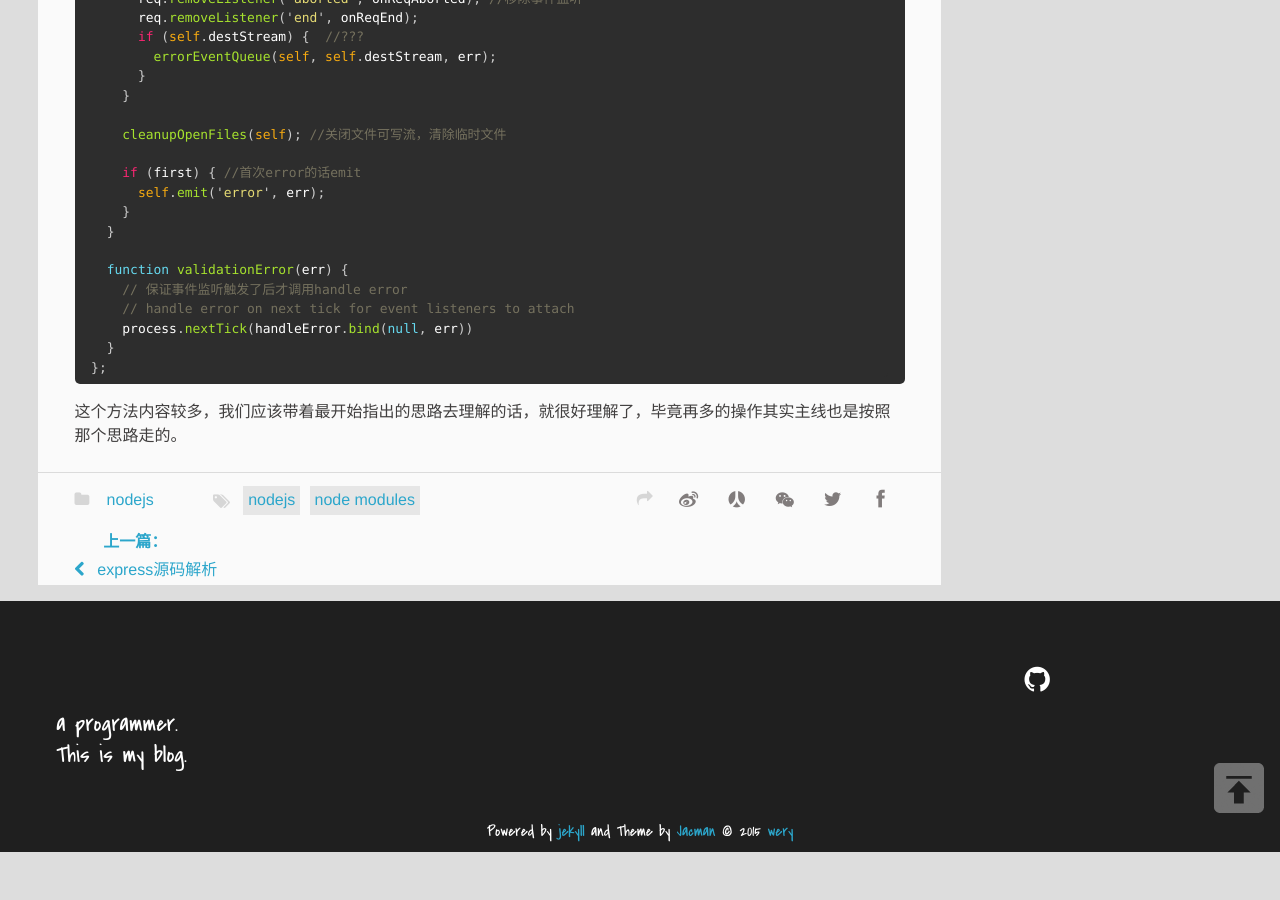
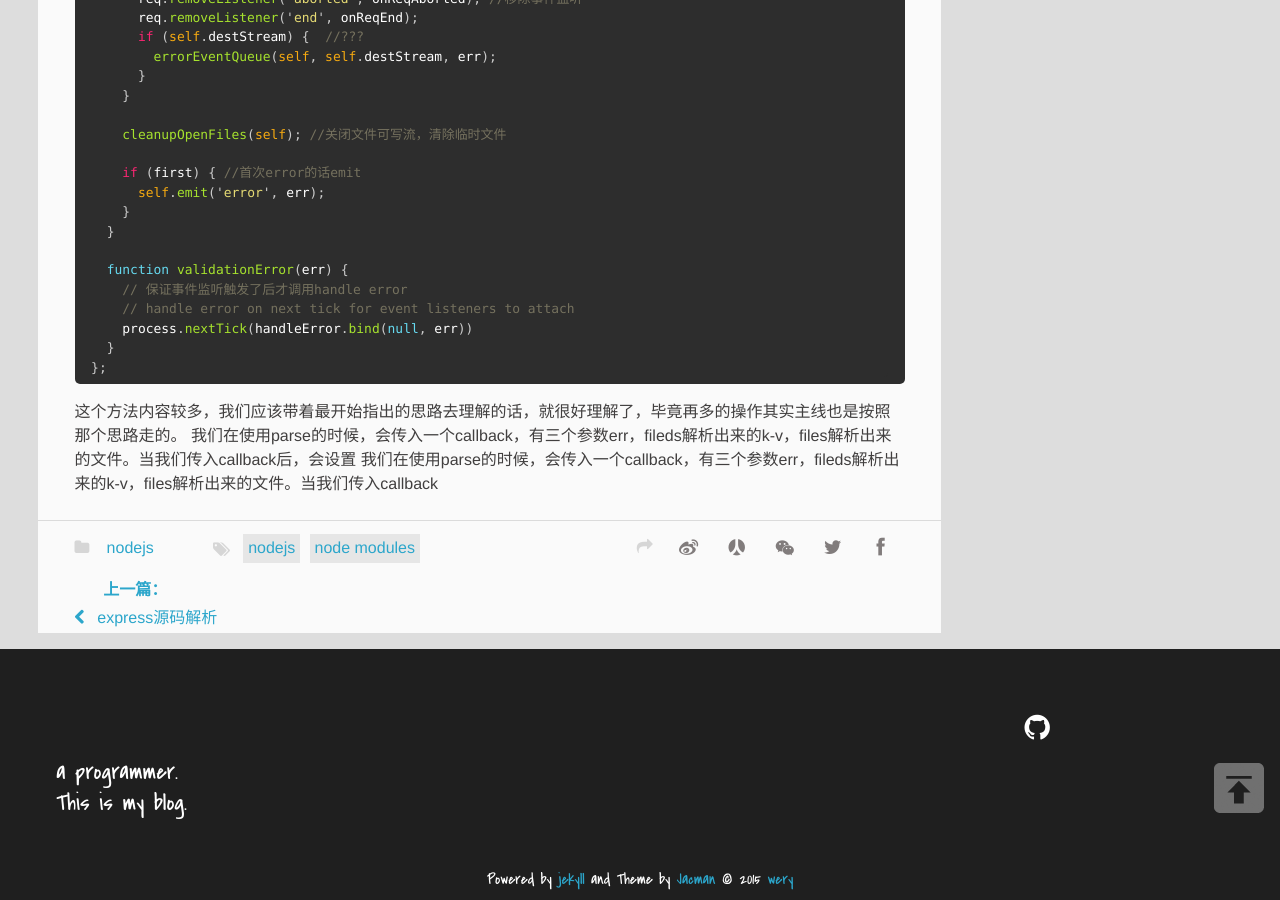
Before and after one commit to wrfighting/myBlog, a Jekyll site: the page built from _posts/2017-10-11-multiparty-sourcecode-analysis.md, in a window 1280 px wide and 900 px high, scrolled down 4928 px. Built offline with Jekyll 4.4.1, drawn with Linux system fonts in a browser that asks for light colours; before the commit the page ends 5780 px from its top, so only the background shows below that.

Commit message:
Update 2017-10-11-multiparty-sourcecode-analysis.md

````diff
--- a/_posts/2017-10-11-multiparty-sourcecode-analysis.md
+++ b/_posts/2017-10-11-multiparty-sourcecode-analysis.md
@@ -231,3 +231,5 @@ Form.prototype.parse = function(req, cb) {
 };
 ```
 这个方法内容较多，我们应该带着最开始指出的思路去理解的话，就很好理解了，毕竟再多的操作其实主线也是按照那个思路走的。
+我们在使用parse的时候，会传入一个callback，有三个参数err，fileds解析出来的k-v，files解析出来的文件。当我们传入callback后，会设置
+我们在使用parse的时候，会传入一个callback，有三个参数err，fileds解析出来的k-v，files解析出来的文件。当我们传入callback
````
